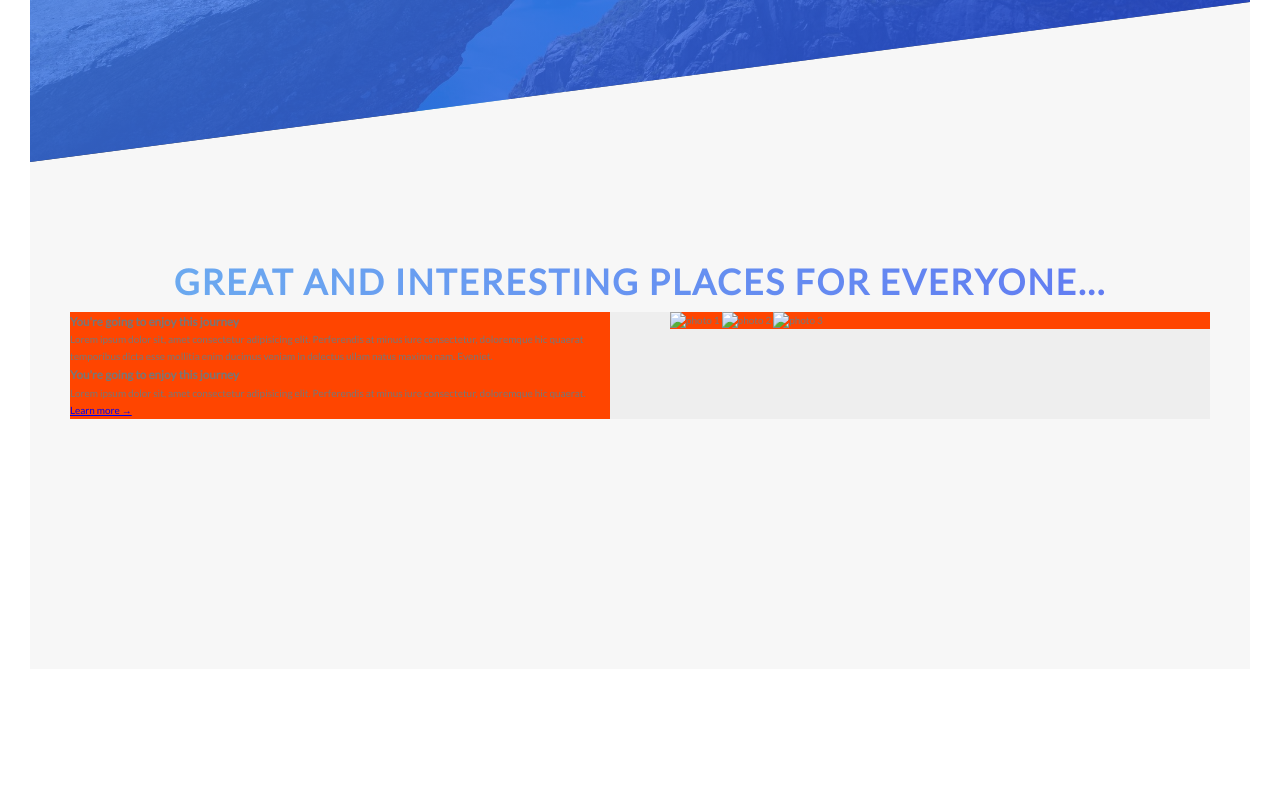
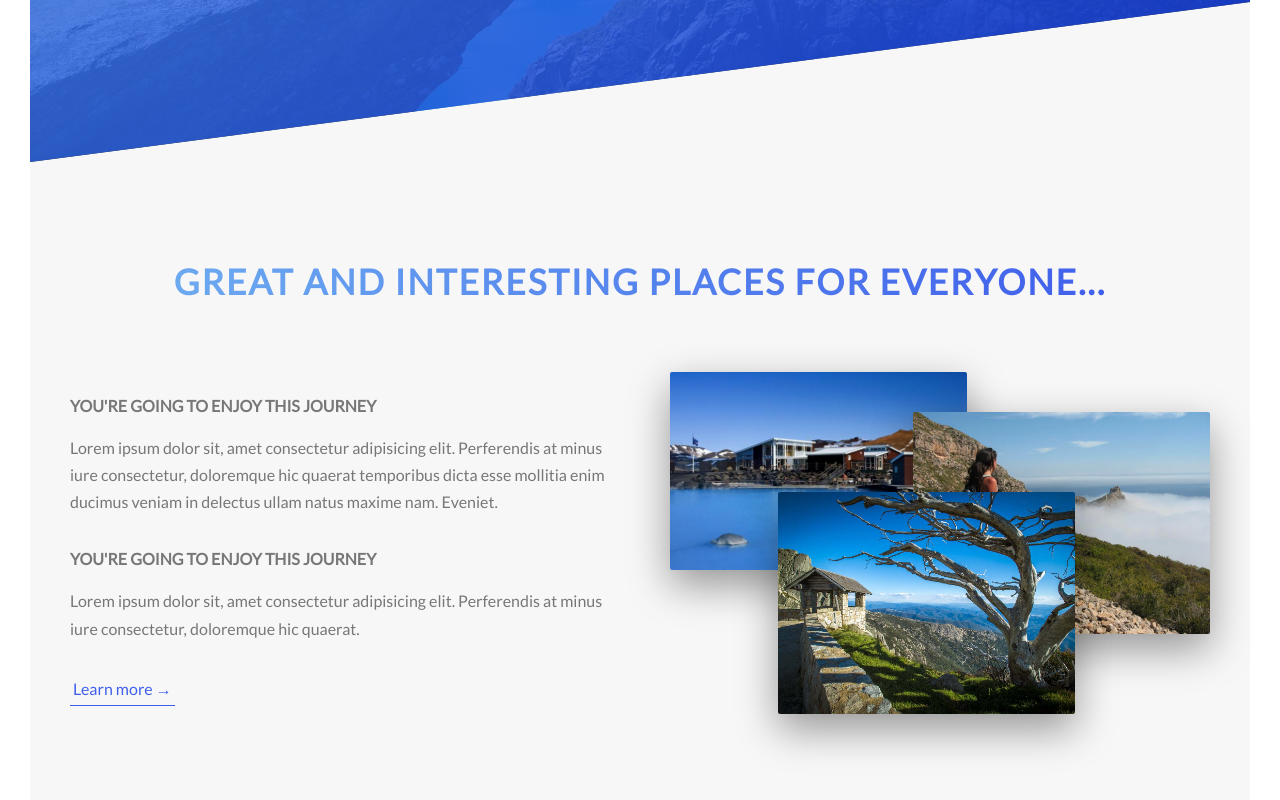
Before and after one commit to charleslukes/natours, a website: page index.html in a window 1280 px wide. Shown: the part 628-1428 px from the top of the page. Before the commit the page ends 1327 px from the top, so only its background shows below. Drawn offline with Linux system fonts and the light colour scheme.

Commit message:
section images aligned to their proper position

```diff
--- a/sass/abstract/_variables.scss
+++ b/sass/abstract/_variables.scss
@@ -1,12 +1,17 @@
 
 // COLORS
-$color-primary-dark: #294ef0b9;
+$color-primary-dark: #1239e7cc;
 $color-primary-light: #529beed8;
 $color-grey-dark: #777;
 $color-white: #fff;
 $color-black: #000;
 $color-grey-light-1: #f7f7f7;
 
+
+// FONT
+$default-font-size: 1.6rem;
+
+
 // GRID
 $grid-width: 114rem;
 $gutter-vertical: 8rem;
--- a/sass/base/typography.scss
+++ b/sass/base/typography.scss
@@ -49,3 +49,16 @@ body {
     text-shadow: .5rem 1rem 2rem rgba($color-black,.2);
   }
 }
+
+.heading-tetiary {
+  font-size: $default-font-size;
+  font-weight: 700;
+  text-transform: uppercase;
+
+}
+.paragraph {
+  font-size: $default-font-size;
+  &:not(:last-child) {
+    margin-bottom: 3rem;
+  }
+}
--- a/sass/base/utilities.scss
+++ b/sass/base/utilities.scss
@@ -1,3 +1,13 @@
 .u-center-text {
   text-align: center;
 }
+
+.u-margin-botton-big {
+  margin-bottom: 8rem;
+}
+.u-margin-botton-medium {
+  margin-bottom: 4rem;
+}
+.u-margin-botton-small {
+  margin-bottom: 1.5rem;
+}
--- a/sass/component/component/_button.scss
+++ b/sass/component/component/_button.scss
@@ -9,7 +9,7 @@
     border-radius: 10rem;
     transition: all .2s;
     position: relative;
-    font-size: 1.6rem;
+    font-size: $default-font-size;
   }
 
   &:hover {
@@ -58,3 +58,27 @@
   }
 
   }
+
+  .btn-text {
+    &:link,
+    &:visited{
+      font-size: $default-font-size;
+      color: $color-primary-dark;
+      display: inline-block;
+      text-decoration: none;
+      border-bottom: .1rem solid $color-primary-dark;
+      padding: .3rem;
+      transition: all .2s;
+    }
+
+    &:hover {
+      color: $color-white;
+      background-color: $color-primary-dark;
+      box-shadow: 0 1rem 2rem rgba($color-black,.15);
+      transform: translateY(-2px);
+    }
+    &:active{
+      box-shadow: 0 .5rem 2rem rgba($color-black,.15);
+      transform: translateY(0);
+    }
+  }
--- /dev/null
+++ b/sass/component/component/_composition.scss
@@ -0,0 +1,38 @@
+.composition {
+
+  position: relative;
+
+  &__photo {
+    width: 55%;
+    box-shadow: 0 1.5rem 4rem rgba($color-black, .4);
+    border-radius: .2rem;
+    position: absolute;
+    z-index: 1;
+    transition: all .2s;
+    outline-offset: 2rem;
+
+    &--p1 {
+      left: 0;
+      top: -2rem;
+    }
+    &--p2 {
+      right: 0;
+      top: 2rem;
+    }
+    &--p3 {
+      left: 20%;
+      top: 10rem;
+    }
+    &:hover {
+      outline: 1.5rem solid $color-primary-dark;
+      transform: scale(1.05) translateY(-.5rem);
+      box-shadow: 0 2.5rem 4rem rgba($color-black, .5);
+      z-index: 2;
+    }
+  }
+
+  &:hover &__photo:not(:hover) {
+    transform: scale(.95);
+  }
+
+}
--- a/sass/main.scss
+++ b/sass/main.scss
@@ -9,6 +9,7 @@
 @import "base/utilities";
 
 @import "pages/home";
-@import "component/component/button.scss";
+@import "component/component/button";
 @import "layout/header";
 @import "layout/grid";
+@import "component/component//composition"
```
Also changed, not shown: img/naat-2.jpg (added), img/naat-3.jpg (added), img/nat-1.jpg (added), img/nat-2.jpg (added), img/nat-3.jpg (added), style.css.
